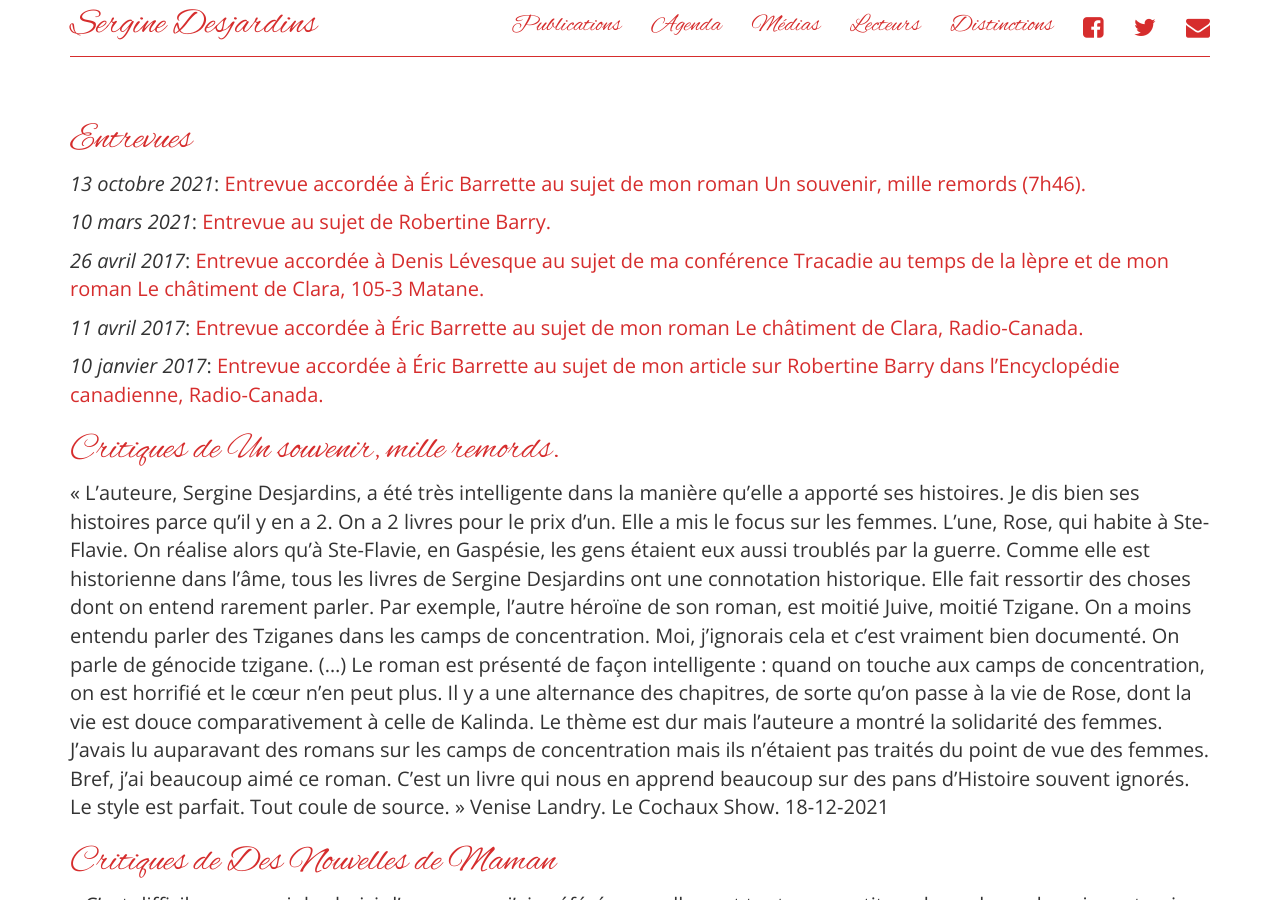
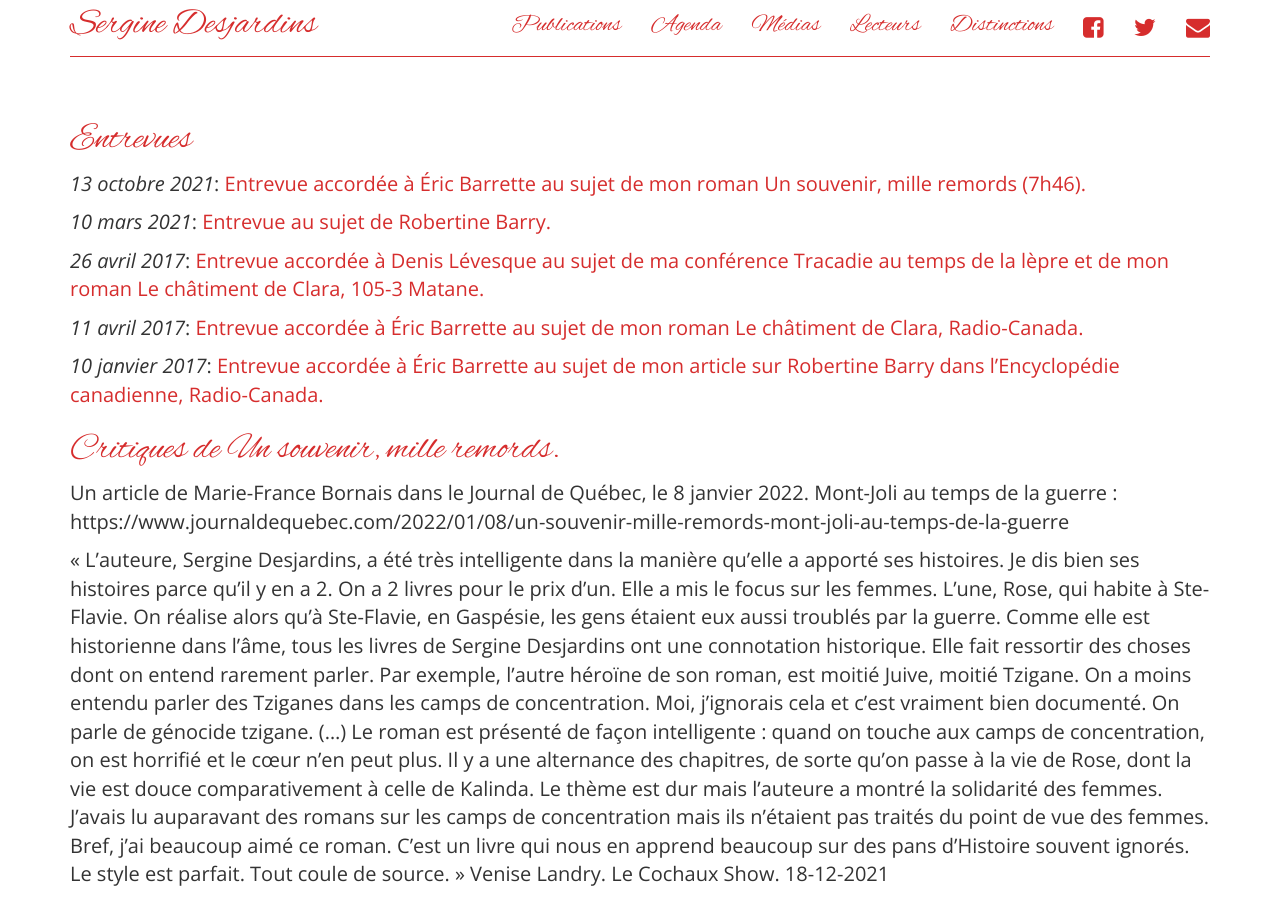
Before and after one commit to serginedesjardins/serginedesjardins.github.io, a Jekyll site: the page built from medias.md, in a window 1280 px wide and 900 px high. Built offline with Jekyll 4.4.1, drawn with Linux system fonts in a browser that asks for light colours; nearby versions of some CDN libraries.

Commit message:
article de Bornais

```diff
--- a/medias.md
+++ b/medias.md
@@ -18,8 +18,12 @@ permalink: /medias/
 
 # Critiques de Un souvenir, mille remords.
 
+Un article de Marie-France Bornais dans le Journal de Québec, le 8 janvier 2022. Mont-Joli au temps de la guerre : https://www.journaldequebec.com/2022/01/08/un-souvenir-mille-remords-mont-joli-au-temps-de-la-guerre
+
 « L’auteure, Sergine Desjardins, a été très intelligente dans la manière qu’elle a apporté ses histoires. Je dis bien ses histoires parce qu’il y en a 2. On a 2 livres pour le prix d’un. Elle a mis le focus sur les femmes. L’une, Rose, qui habite à Ste-Flavie. On réalise alors qu’à Ste-Flavie, en Gaspésie, les gens étaient eux aussi troublés par la guerre. Comme elle est historienne dans l’âme, tous les livres de Sergine Desjardins ont une connotation historique. Elle fait ressortir des choses dont on entend rarement parler. Par exemple, l’autre héroïne de son roman, est moitié Juive, moitié Tzigane. On a moins entendu parler des Tziganes dans les camps de concentration. Moi, j’ignorais cela et c’est vraiment bien documenté. On parle de génocide tzigane. (…) Le roman est présenté de façon intelligente : quand on touche aux camps de concentration, on est horrifié et le cœur n’en peut plus. Il y a une alternance des chapitres, de sorte qu’on passe à la vie de Rose, dont la vie est douce comparativement à celle de Kalinda. Le thème est dur mais l’auteure a montré la solidarité des femmes. J’avais lu auparavant des romans sur les camps de concentration mais ils n’étaient pas traités du point de vue des femmes.
 Bref, j’ai beaucoup aimé ce roman. C’est un livre qui nous en apprend beaucoup sur des pans d’Histoire souvent ignorés. Le style est parfait. Tout coule de source. » Venise Landry. Le Cochaux Show. 18-12-2021
+
+
 
 
 # Critiques de Des Nouvelles de Maman
```
